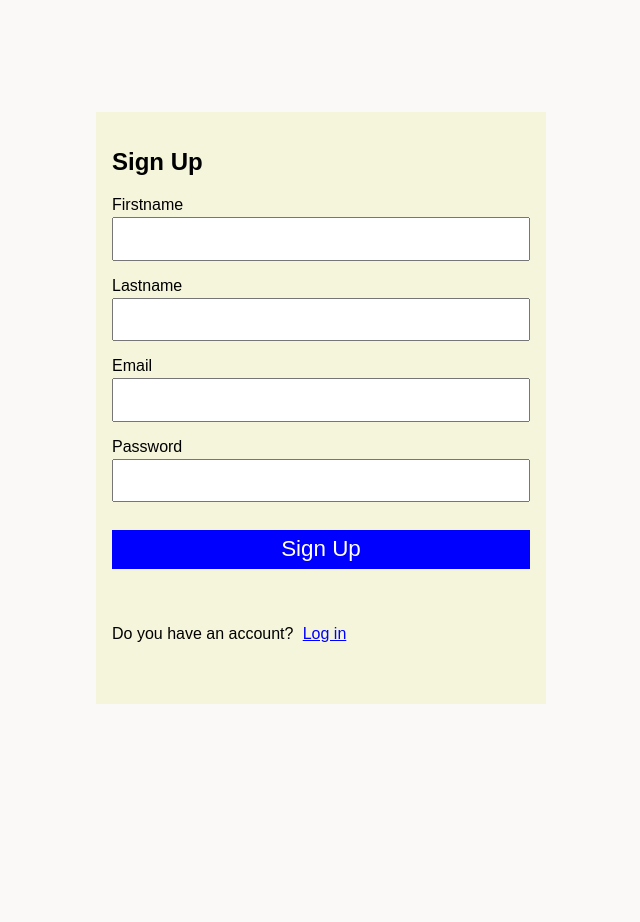
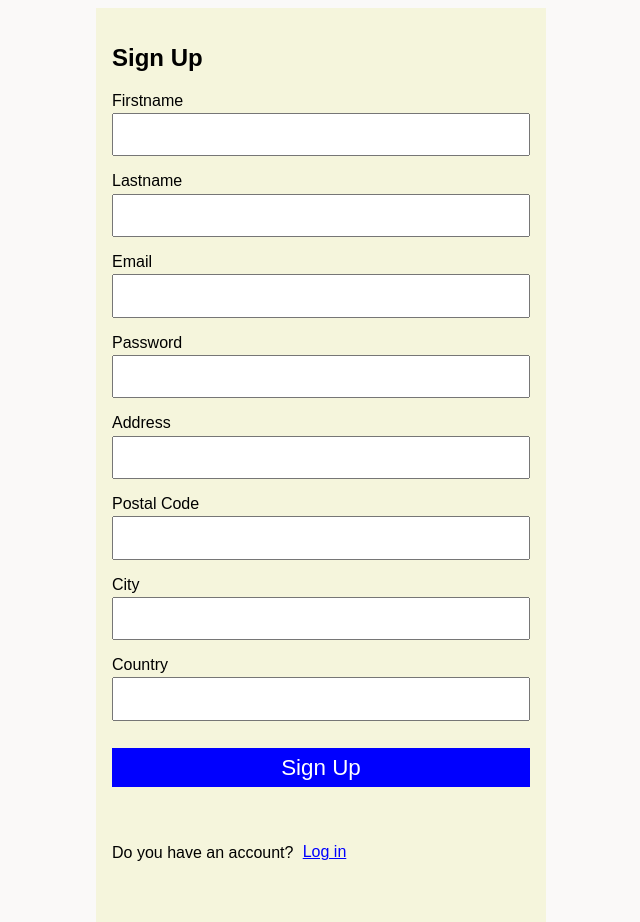
Before and after one commit to Fien1004/Webshop_phone_accesoires, a PHP site: page /signup.php in a window 1280 px wide. Shown: the whole page, without its empty margins (319-959 px from the left). Before the commit the page ends 704 px from the top, so only its background shows below. Run offline with PHP 8.4, Linux system fonts and the light colour scheme.

Commit message:
fix: error signup

```diff
--- a/signup.php
+++ b/signup.php
@@ -7,6 +7,11 @@ if (!empty($_POST)) {
     $password = $_POST['password'];
     $firstname = $_POST['firstname'];
     $lastname = $_POST['lastname'];
+    $address = $_POST['address'];
+    $postal_code = $_POST['postal_code'];
+    $city = $_POST['city'];
+    $country = $_POST['country'];
+
 
     try {
         // Controleer of het e-mailadres al bestaat
@@ -20,6 +25,10 @@ if (!empty($_POST)) {
              ->setLastname($lastname)
              ->setEmail($email)
              ->setPassword($password)
+                ->setAddress($address)
+                ->setPostalCode($postal_code)
+                ->setCity($city)
+                ->setCountry($country)
              ->save(); // Sla de gebruiker op
 
         // Redirect naar de loginpagina na succesvolle registratie
@@ -71,6 +80,26 @@ if (!empty($_POST)) {
                 </div>
 
                 <div class="form__field">
+                    <label for="address">Address</label>
+                    <input type="text" name="address">
+                </div>
+
+                <div class="form__field">
+                    <label for="postal_code">Postal Code</label>
+                    <input type="text" name="postal_code">
+                </div>
+
+                <div class="form__field">
+                    <label for="city">City</label>
+                    <input type="text" name="city">
+                </div>
+
+                <div class="form__field">
+                    <label for="country">Country</label>
+                    <input type="text" name="country">
+                </div>
+
+                <div class="form__field">
                     <input type="submit" value="Sign Up" class="btn btn--primary">
                 </div>
                 <div class="form__field">
```
